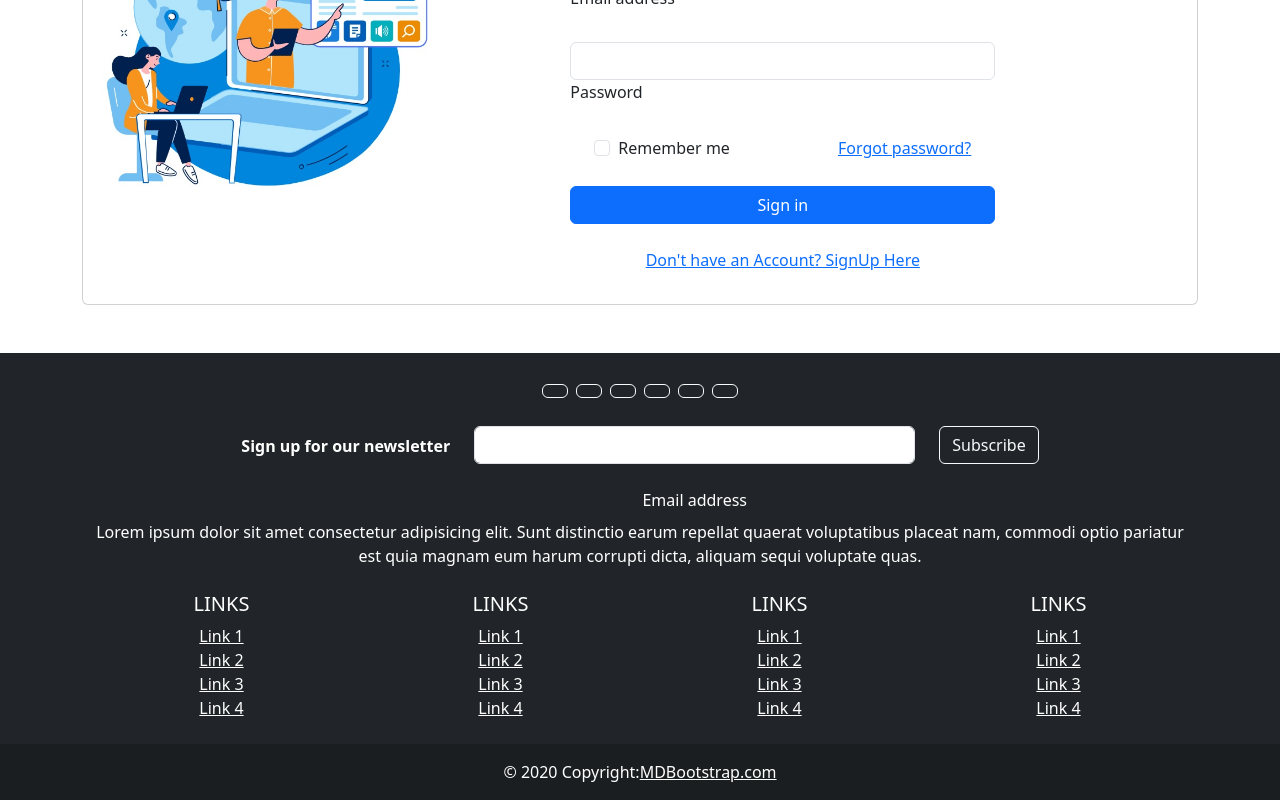
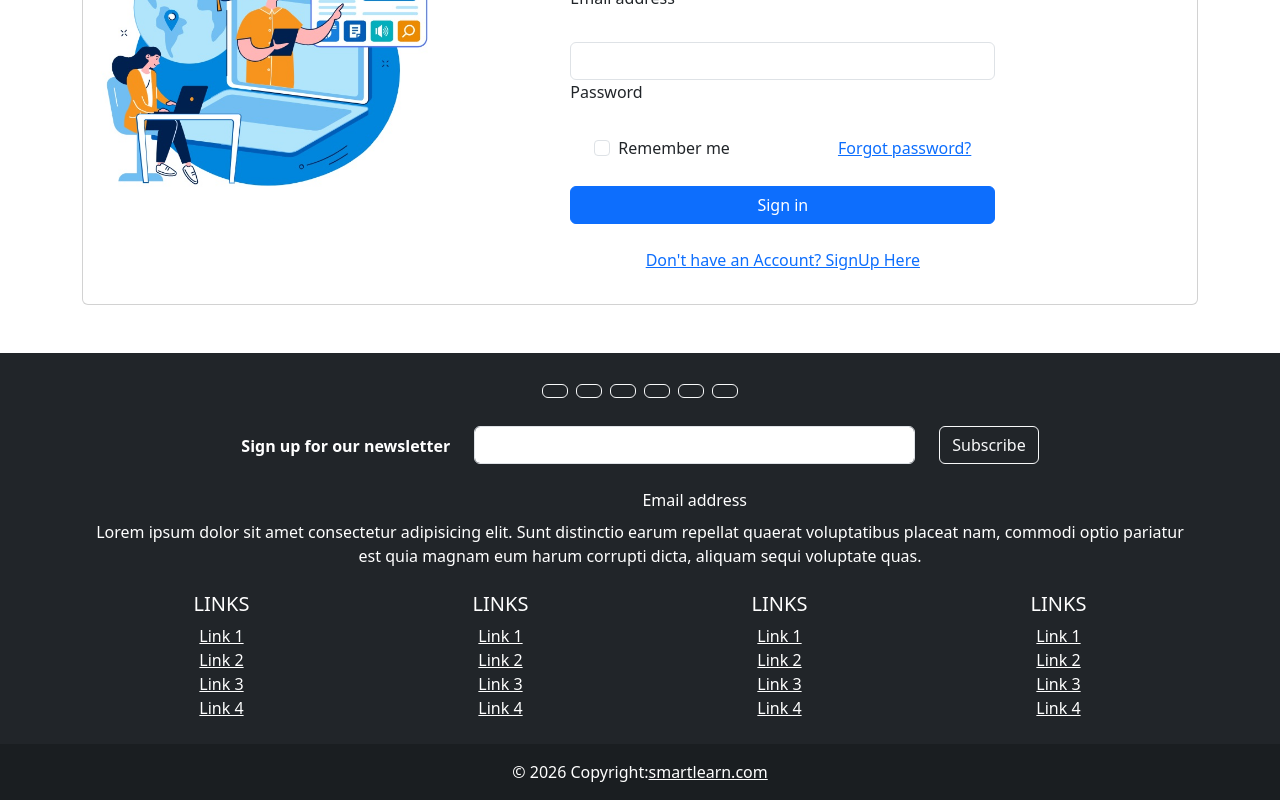
Before and after one commit to crcr-hub/smartlearn, a React (Create React App) app in the folder smartlearn/: page /loginpage in a window 1280 px wide. Shown: the part 266-1066 px from the top of the page. Built offline with nearby package versions, Linux system fonts and the light colour scheme; no server answers.

Commit message:
Updated url

```diff
--- a/smartlearn/src/components/indexpages/Footer.js
+++ b/smartlearn/src/components/indexpages/Footer.js
@@ -182,9 +182,9 @@ function Footer() {
       </MDBContainer>
 
       <div className='text-center p-3' style={{ backgroundColor: 'rgba(0, 0, 0, 0.2)' }}>
-        © 2020 Copyright:
-        <a className='text-white' href='https://mdbootstrap.com/'>
-          MDBootstrap.com
+        © 2026 Copyright:
+        <a className='text-white' href=''>
+          smartlearn.com
         </a>
       </div>
     </MDBFooter>
--- a/smartlearn/src/components/indexpages/loginpage/LoginPage.js
+++ b/smartlearn/src/components/indexpages/loginpage/LoginPage.js
@@ -34,13 +34,10 @@ function LoginPage() {
 
     <MDBContainer className='my-5'>
     <MDBCard>
-
       <MDBRow className='g-0 d-flex align-items-center'>
-
         <MDBCol md='4'>
           <MDBCardImage src={side} alt='phone' className='rounded-t-5 rounded-tr-lg-0' fluid />
         </MDBCol>
-
                     <MDBCol md='6'>
                     <div style={{ marginLeft: '100px' }} >
                     <h2 className="fw-bold mb-5">SignIn</h2>
@@ -75,7 +72,6 @@ function LoginPage() {
                     </div>
                     </MDBCol>
 
-
       </MDBRow>
 
     </MDBCard>
--- a/smartlearn/src/components/student/StudentFooter.js
+++ b/smartlearn/src/components/student/StudentFooter.js
@@ -184,9 +184,9 @@ function StudentFooter() {
       </MDBContainer>
 
       <div className='text-center p-3' style={{ backgroundColor: 'rgba(0, 0, 0, 0.2)' }}>
-        © 2020 Copyright:
-        <a className='text-white' href='https://mdbootstrap.com/'>
-          MDBootstrap.com
+        © 2026 Copyright:
+        <a className='text-white' href=''>
+          smartLEARN.com
         </a>
       </div>
     </MDBFooter>
--- a/smartlearn/src/redux/authSlices.js
+++ b/smartlearn/src/redux/authSlices.js
@@ -14,15 +14,10 @@ import { act } from 'react';
 export const loginUser = createAsyncThunk('auth/loginUser', async ({ email, password, navigate }, { rejectWithValue ,dispatch}) => {
   try {
 
-
-
     localStorage.clear();
     sessionStorage.clear();
     const response = await axiosInstance.post('/token/', { email, password });
     const { access, refresh } = response.data;
-
-
-
 
     // Store tokens
     localStorage.setItem("access", access);
--- a/smartlearn/src/utils/axiosInstance.js
+++ b/smartlearn/src/utils/axiosInstance.js
@@ -1,7 +1,7 @@
 import axios from 'axios';
 
 const axiosInstance = axios.create({
-  baseURL: 'https://mysmartlearn.com/api',
+  baseURL: 'https://mysmartlearn.live/api',
 });
 
 axiosInstance.interceptors.request.use((config) => {
--- a/smartlearn/src/utils/axiosInstances.js
+++ b/smartlearn/src/utils/axiosInstances.js
@@ -45,7 +45,7 @@ const refreshToken = async () => {
       throw new Error('No refresh token available');
     }
 
-    const response = await axios.post('https://mysmartlearn.com/api/token/refresh/', {
+    const response = await axios.post('https://mysmartlearn.live/api/token/refresh/', {
       refresh: refresh,
     });
 
--- a/smartlearn/src/utils/constant.js
+++ b/smartlearn/src/utils/constant.js
@@ -1,2 +1,2 @@
-export const baseUrl='https://mysmartlearn.com/api/'
+export const baseUrl='https://mysmartlearn.live/api/'
 //export const baseUrl='http://127.0.0.1:8000/api/'
```
Also changed, not shown: smartlearn/src/components/student/pages/StudentCart.js (+1 -14 lines).
